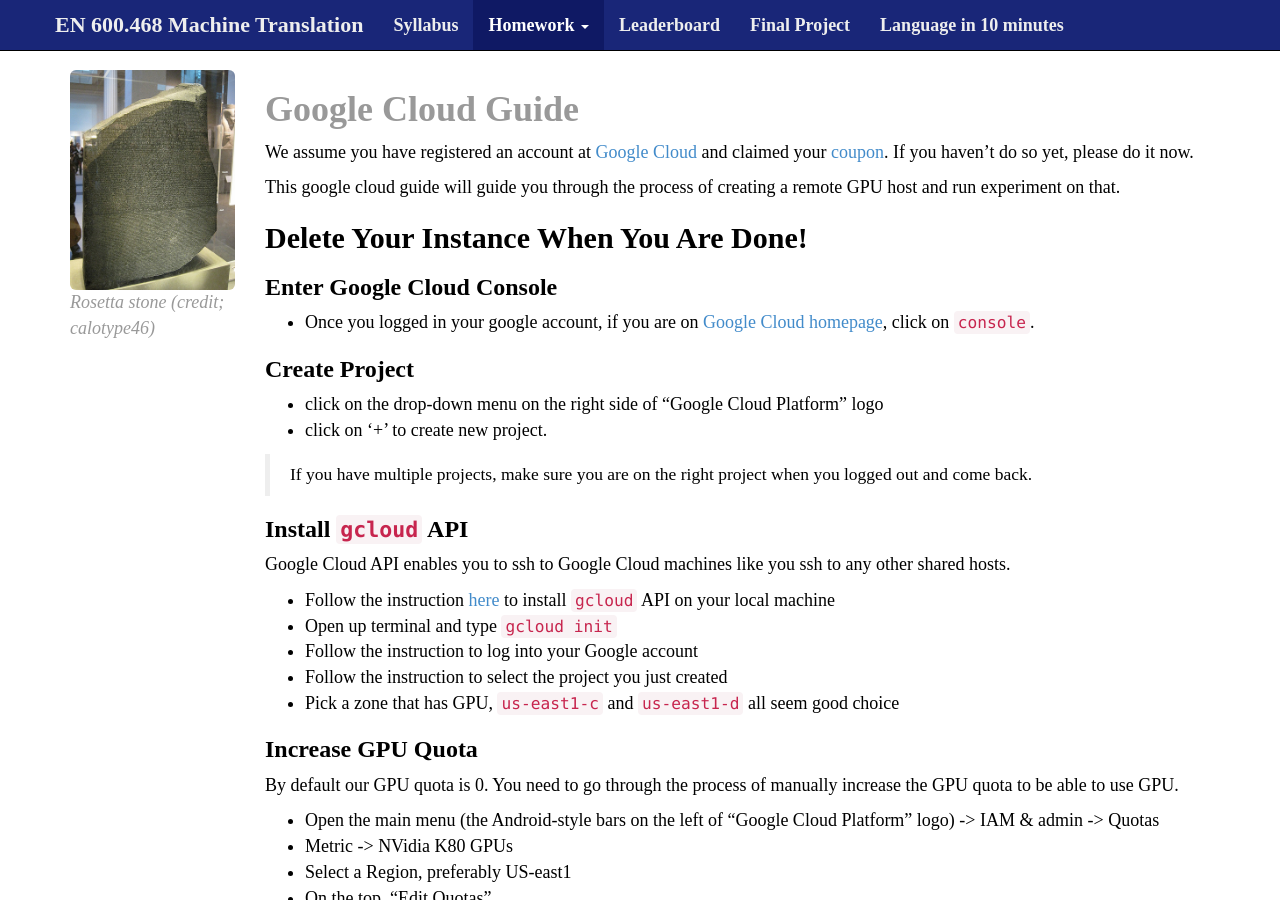
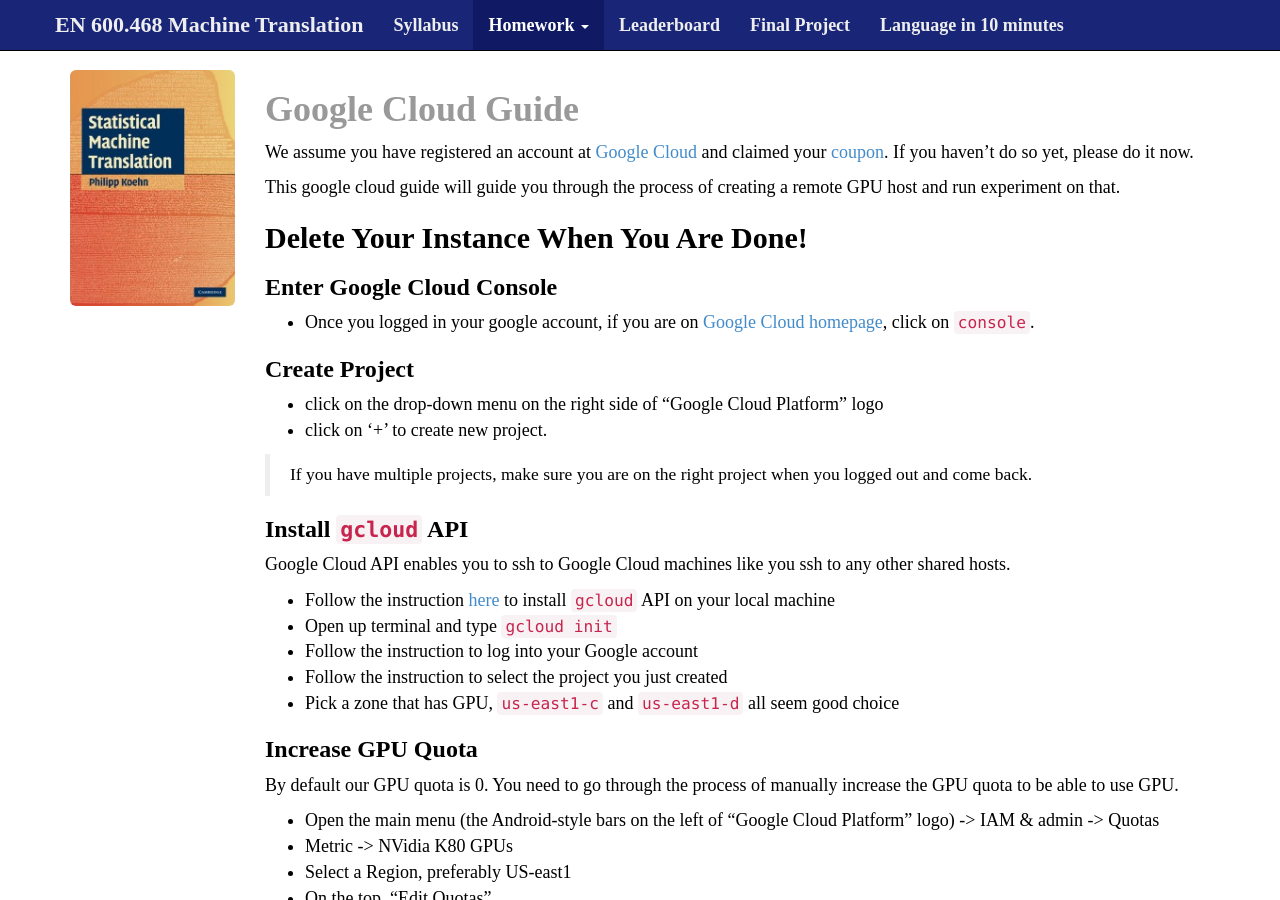
Before and after one commit to mt-class/jhu, a Jekyll site: the page built from cloud.md, in a window 1280 px wide and 900 px high. Built offline with Jekyll 4.4.1, drawn with Linux system fonts in a browser that asks for light colours; nearby versions of some CDN libraries; some web fonts are replaced.

Commit message:
small change on cloud guide

```diff
--- a/cloud.md
+++ b/cloud.md
@@ -1,8 +1,7 @@
 ---
 layout: default
-img: rosetta
-img_url: http://www.flickr.com/photos/calotype46/6683293633/
-caption: Rosetta stone (credit&#59; calotype46)
+img: cover
+img_link: http://www.statmt.org/book/
 title: Google Cloud Guide
 active_tab: homework
 ---
@@ -97,6 +96,6 @@ It might be a bit of a hassle to transmit data back and forth between the Google
 
 ### Instance Deletion
 
-You can see all your instances from Main menu -> Compute Engine -> VM Instances. When you are done with your instance, make sure you **Delete** INSTEAD OF stop your instance. You'll still end up being billed for that and since the instances we use are pretty expensive, the bill could add up pretty quickly.
+You can see all your instances from Main menu -> Compute Engine -> VM Instances. When you are done with your instance, make sure you **delete** INSTEAD OF stop your instance. You'll still end up being billed for that and since the instances we use are pretty expensive, the bill could add up pretty quickly.
 
 ## Delete Your Instance When You Are Done!
```
